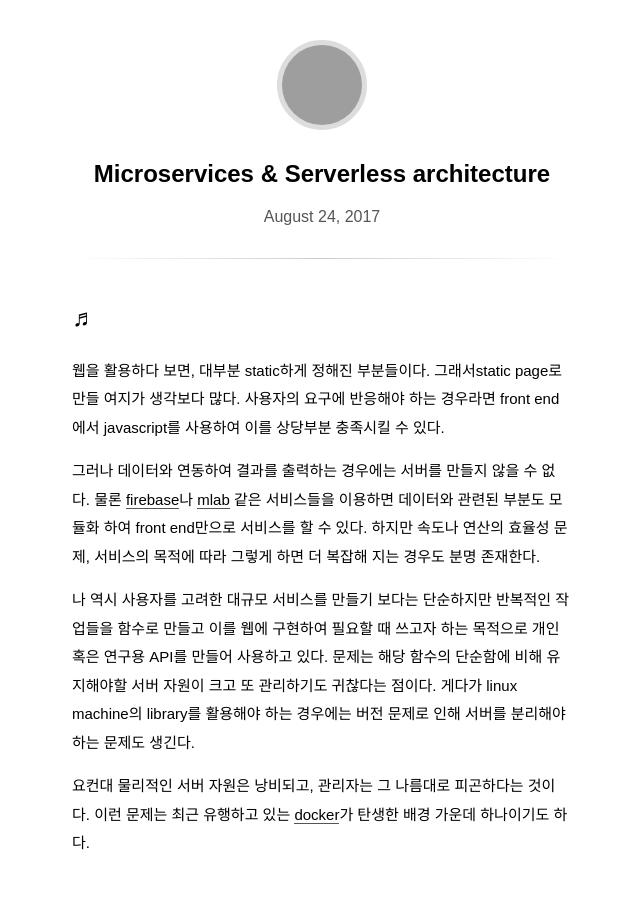
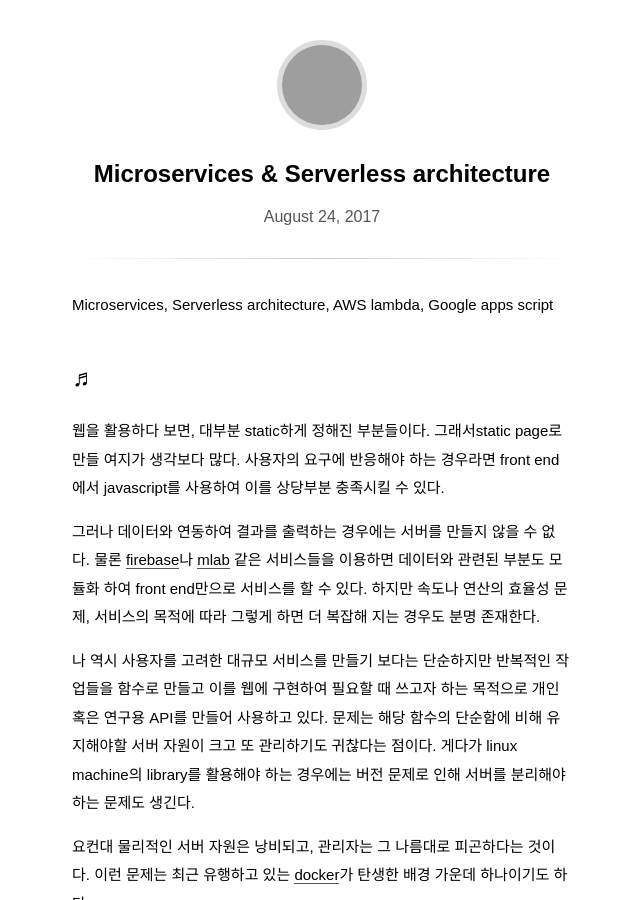
Before and after one commit to pinedance/blog, a Jekyll site: the page built from _posts/2017/07-12/2017-08-24-Microservices-&-Serverless-architecture.md, in a window 1280 px wide and 900 px high, cut to the strip 0-900 px from the top of the window. Shown: the whole strip, without its empty margins (318-958 px from the left). Built offline with Jekyll 4.4.1, drawn with Linux system fonts in a browser that asks for light colours; some web fonts are replaced; comment, search, counter and statistics services are not loaded; grey boxes are pictures that could not be loaded.

Commit message:
update post

```diff
--- a/_posts/2017/07-12/2017-08-24-Microservices-&-Serverless-architecture.md
+++ b/_posts/2017/07-12/2017-08-24-Microservices-&-Serverless-architecture.md
@@ -4,6 +4,8 @@ title:  "Microservices & Serverless architecture"
 categories: 코딩삽질기
 description: Microservices, Serverless architecture, AWS lambda, Google apps script
 ---
+
+Microservices, Serverless architecture, AWS lambda, Google apps script
 
 ## ♬
 
```
